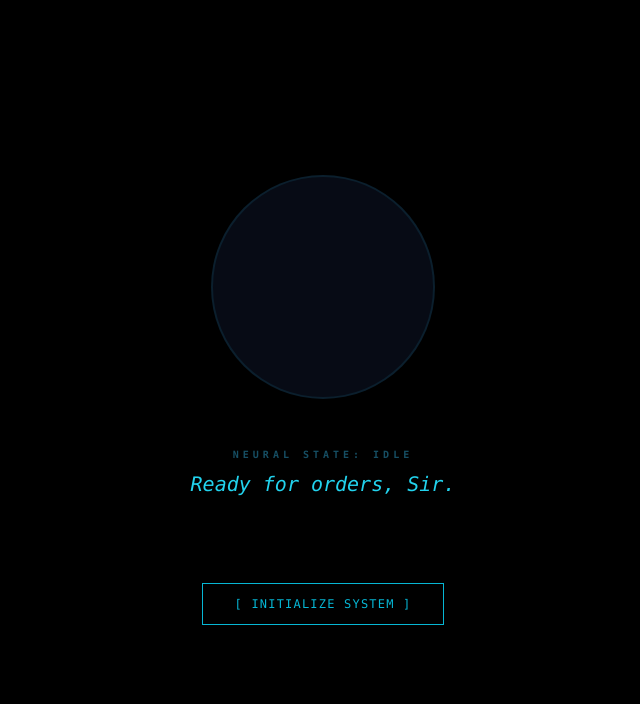
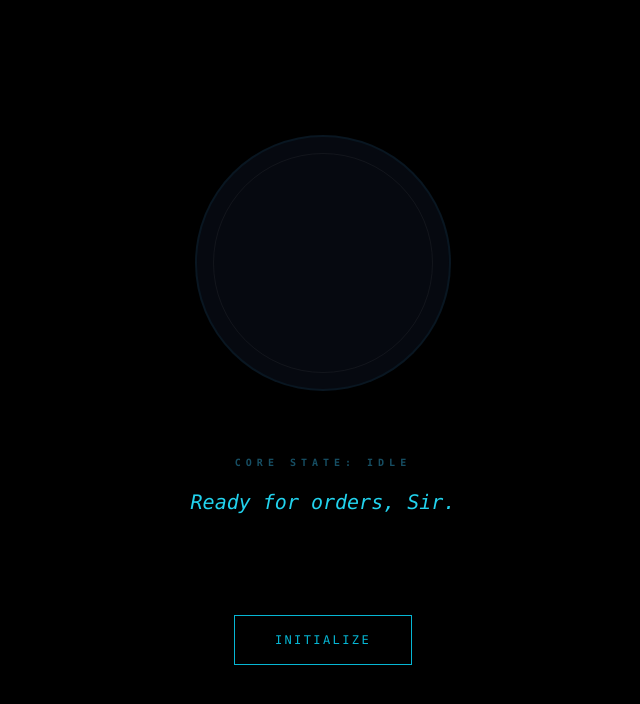
Before and after one commit to keyurbele/Jarvis-ai-web, a Next.js app: page / in a window 1280 px wide. Shown: the top 704 px of the page, without its empty margins (317-957 px from the left). Built offline with nearby package versions, Linux system fonts and the light colour scheme.

Commit message:
Update page.tsx

```diff
--- a/src/app/page.tsx
+++ b/src/app/page.tsx
@@ -7,24 +7,29 @@ export default function Home() {
   const [state, setState] = useState<JarvisState>("IDLE");
   const [status, setStatus] = useState("Ready for orders, Sir.");
 
-  // 💡 This Ref is the secret sauce: it lets the listener see the state change
+  // Refs for logic that needs to bypass React's render-cycle "memory loss"
   const stateRef = useRef<JarvisState>("IDLE");
   const recognitionRef = useRef<any>(null);
   const isListeningRef = useRef(true);
 
-  // Sync the ref with the state
+  // Keep stateRef in sync with state
   useEffect(() => {
     stateRef.current = state;
   }, [state]);
 
+  // 🗣️ VOICE ENGINE
   const speak = (text: string) => {
     if (typeof window === "undefined") return;
-    window.speechSynthesis.cancel();
 
+    window.speechSynthesis.cancel(); // Clear previous speech
     const speech = new SpeechSynthesisUtterance(text);
+
     speech.onstart = () => setState("SPEAKING");
     speech.onend = () => {
-      setTimeout(() => setState("LISTENING"), 500);
+      // Delay slightly before listening again to avoid hearing own echo
+      setTimeout(() => {
+        if (stateRef.current === "SPEAKING") setState("LISTENING");
+      }, 600);
     };
 
     speech.rate = 0.9;
@@ -37,6 +42,7 @@ export default function Home() {
     window.speechSynthesis.speak(speech);
   };
 
+  // 🧠 MEMORY ENGINE
   const saveMemory = (text: string) => {
     const memory = JSON.parse(localStorage.getItem("jarvis_memory") || "[]");
     const cleanedFact = text.replace(/remember|note that|my name is/gi, "").trim();
@@ -46,49 +52,64 @@ export default function Home() {
     }
   };
 
+  // 🧠 AI ENGINE
   const askJarvisAI = async (input: string) => {
+    console.log("🚀 Requesting AI for:", input);
     setState("THINKING");
-    const memory = JSON.parse(localStorage.getItem("jarvis_memory") || "[]");
 
     try {
+      const memory = JSON.parse(localStorage.getItem("jarvis_memory") || "[]");
       const res = await fetch("/api/chat", {
         method: "POST",
         headers: { "Content-Type": "application/json" },
         body: JSON.stringify({ message: input, memory: memory.slice(-5) }),
       });
+
       const data = await res.json();
+      console.log("🧠 AI Response:", data);
+
       if (data.reply) {
         setStatus(data.reply);
         speak(data.reply);
+      } else {
+        throw new Error("No reply");
       }
-    } catch {
-      setStatus("Neural link failure, Sir.");
+    } catch (err) {
+      console.error("❌ AI Fetch Error:", err);
+      setStatus("Connection lost, Sir.");
       setState("LISTENING");
     }
   };
 
+  // 🎯 INTENT HANDLER
   const handleInput = (text: string) => {
     const lower = text.toLowerCase();
-    if (lower.includes("stop") || lower.includes("be quiet")) {
+
+    if (lower.includes("stop") || lower.includes("shut up") || lower.includes("be quiet")) {
       window.speechSynthesis.cancel();
       setState("LISTENING");
+      setStatus("Standing by, Sir.");
       return;
     }
+
     if (lower.includes("remember") || lower.includes("my name is")) {
       saveMemory(text);
-      setStatus("Fact indexed, Sir.");
-      speak("I've added that to my database.");
+      setStatus("Information recorded.");
+      speak("I've added that to my database, Sir.");
       return;
     }
+
     askJarvisAI(text);
   };
 
+  // 🎤 MICROPHONE SYSTEM
   const startListening = () => {
     if (typeof window === "undefined") return;
     const SpeechRecognition = (window as any).webkitSpeechRecognition || (window as any).SpeechRecognition;
+    if (!SpeechRecognition) return alert("Please use Chrome, Sir.");
+
     const recognition = new SpeechRecognition();
     recognitionRef.current = recognition;
-
     recognition.lang = "en-US";
     recognition.continuous = true;
     recognition.interimResults = true;
@@ -99,17 +120,17 @@ export default function Home() {
         const transcript = result[0].transcript.toLowerCase();
         const confidence = result[0].confidence;
 
-        // 🔊 INTERRUPT CHECK (Using stateRef.current instead of state)
+        // 🔊 INTERRUPT: If Jarvis is speaking and you say "Jarvis" or "Stop"
         if (stateRef.current === "SPEAKING" && result.isFinal && confidence > 0.6) {
-          if (["jarvis", "stop", "wait", "shut up"].some(word => transcript.includes(word))) {
+          if (["jarvis", "stop", "wait", "listen"].some(w => transcript.includes(w))) {
             window.speechSynthesis.cancel();
             setState("LISTENING");
-            setStatus("Standing by...");
+            setStatus("Listening, Sir...");
             return;
           }
         }
 
-        // ✅ COMMAND CHECK
+        // ✅ COMMAND: If Jarvis is idle/listening and you finish a sentence
         if (result.isFinal && confidence > 0.7 && stateRef.current === "LISTENING") {
           setStatus(`"${transcript}"`);
           handleInput(transcript);
@@ -123,34 +144,40 @@ export default function Home() {
 
     recognition.start();
     setState("LISTENING");
-    setStatus("System Online.");
+    setStatus("Neural link established.");
   };
 
+  // 🎨 UI STYLING
   const getOrbStyle = () => {
     switch (state) {
-      case "LISTENING": return "border-green-400 shadow-[0_0_50px_rgba(74,222,128,0.4)] bg-green-500/5";
-      case "THINKING":  return "border-amber-400 shadow-[0_0_70px_rgba(251,191,36,0.5)] bg-amber-500/10 animate-pulse scale-105";
-      case "SPEAKING":  return "border-cyan-400 shadow-[0_0_90px_rgba(34,211,238,0.6)] bg-cyan-500/10 animate-bounce";
-      default:          return "border-cyan-900/30 bg-slate-900/50";
+      case "LISTENING": return "border-green-500 shadow-[0_0_40px_rgba(34,197,94,0.4)] bg-green-500/5";
+      case "THINKING":  return "border-amber-400 shadow-[0_0_60px_rgba(251,191,36,0.5)] bg-amber-500/10 animate-pulse scale-110";
+      case "SPEAKING":  return "border-cyan-400 shadow-[0_0_80px_rgba(34,211,238,0.6)] bg-cyan-500/10 animate-bounce";
+      default:          return "border-cyan-900/20 bg-slate-900/40";
     }
   };
 
   return (
-    <main className="h-screen w-full bg-black flex flex-col items-center justify-center text-white p-4 overflow-hidden font-mono">
-      <div className={`w-56 h-56 rounded-full transition-all duration-700 border-2 relative flex items-center justify-center ${getOrbStyle()}`}>
-        <div className={`w-32 h-32 rounded-full border border-white/5 transition-all duration-500 ${state !== "IDLE" ? "opacity-100" : "opacity-0"}`} />
+    <main className="h-screen w-full bg-black flex flex-col items-center justify-center text-white font-mono">
+      <div className={`w-64 h-64 rounded-full transition-all duration-1000 border-2 relative flex items-center justify-center ${getOrbStyle()}`}>
+        {/* Decorative inner rings */}
+        <div className="absolute inset-4 rounded-full border border-white/5" />
+        <div className={`w-24 h-24 rounded-full border border-cyan-400/20 transition-all ${state !== "IDLE" ? "scale-100 opacity-100" : "scale-0 opacity-0"}`} />
         {state === "THINKING" && <div className="absolute inset-0 rounded-full border-t-2 border-amber-400 animate-spin" />}
       </div>
 
-      <div className="mt-12 text-center h-24">
-        <p className="text-[10px] tracking-[0.4em] text-cyan-900 uppercase font-bold mb-2">Neural State: {state}</p>
-        <p className="text-xl text-cyan-400 max-w-xl italic drop-shadow-md">
+      <div className="mt-16 text-center h-32 px-6">
+        <p className="text-[10px] tracking-[0.5em] text-cyan-900 uppercase font-bold mb-4">Core State: {state}</p>
+        <p className="text-xl text-cyan-400 max-w-2xl italic leading-relaxed">
           {status}
         </p>
       </div>
 
-      <button onClick={startListening} className={`mt-10 px-8 py-3 border transition-all tracking-widest text-xs ${state === "IDLE" ? "border-cyan-500 text-cyan-500 hover:bg-cyan-500/10" : "border-transparent text-cyan-900 cursor-default"}`}>
-        {state === "IDLE" ? "[ INITIALIZE SYSTEM ]" : "[ SYSTEM ONLINE ]"}
+      <button
+        onClick={startListening}
+        className={`mt-8 px-10 py-4 border transition-all text-xs tracking-[0.2em] ${state === "IDLE" ? "border-cyan-500 text-cyan-500 hover:bg-cyan-500/10" : "border-transparent text-cyan-900 cursor-default"}`}
+      >
+        {state === "IDLE" ? "INITIALIZE" : "ONLINE"}
       </button>
     </main>
   );
```
